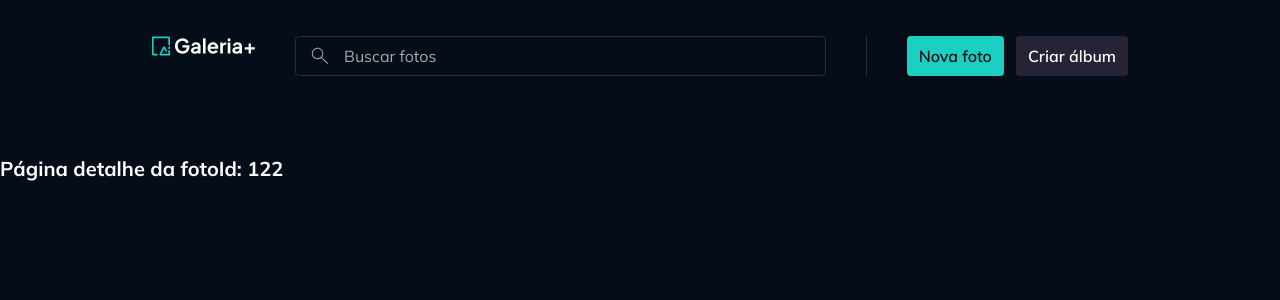
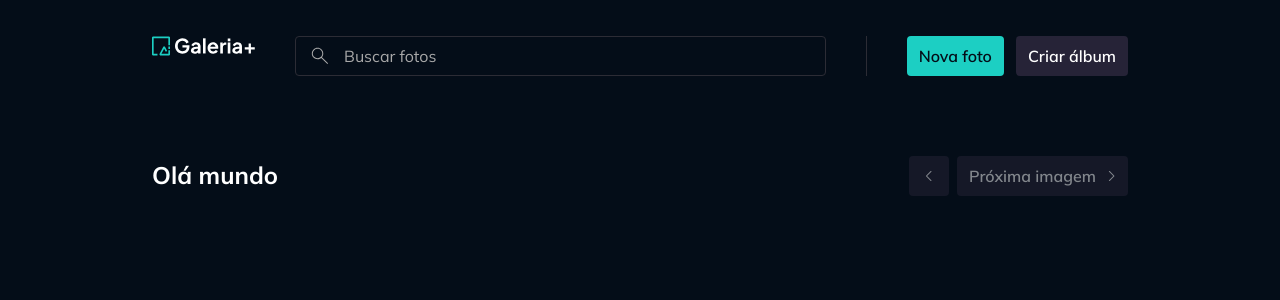
Before and after one commit to deniscapelete/rocket-gallery-plus, a React (Vite) app: page /fotos/122 in a window 1280 px wide. Shown: the top 300 px of the page. Built offline with nearby package versions, Linux system fonts and the light colour scheme.

Commit message:
Mock da página de detalhes da foto - Header da página

```diff
--- /dev/null
+++ b/src/contexts/photos/components/photos-navigator.tsx
@@ -0,0 +1,57 @@
+import type React from "react";
+import Skeleton from "../../../components/skeleton";
+import ButtonIcon from "../../../components/button-icon";
+import ArrowLeftIcon from "../../../assets/icons/chevron-left.svg?react"
+import ArrowRightIcon from "../../../assets/icons/chevron-right.svg?react"
+import Button from "../../../components/button";
+import { useNavigate } from "react-router";
+import cx from "classnames"
+
+interface PhotosNavigatorProps extends React.ComponentProps<"div"> {
+  previousPhotoId?: string;
+  nextPhotoId?: string;
+  loading?: boolean;
+}
+
+export default function PhotosNavigator({
+  previousPhotoId,
+  nextPhotoId,
+  loading,
+  className,
+  ...props
+}: PhotosNavigatorProps) {
+  const navigate = useNavigate();
+
+  return (
+    <div className={cx("flex gap-2", className)} {...props}>
+      {!loading ?
+        <>
+          <ButtonIcon
+            icon={ArrowLeftIcon}
+            variant="secondary"
+            disabled={!previousPhotoId}
+            onClick={() => {
+              navigate(`/fotos/${previousPhotoId}`)
+            }}
+          />
+          <Button
+            icon={ArrowRightIcon}
+            variant="secondary"
+            disabled={!previousPhotoId}
+            onClick={() => {
+              navigate(`/fotos/${nextPhotoId}`)
+            }}
+          >
+            Próxima imagem
+          </Button>
+        </>
+        : (
+          <>
+            <Skeleton className="h-10 w-10" />
+            <Skeleton className="h-10 w-36" />
+          </>
+        )
+      }
+    </div >
+  )
+}
--- a/src/pages/page-photo-details.tsx
+++ b/src/pages/page-photo-details.tsx
@@ -1,13 +1,37 @@
 import { useParams } from "react-router";
 import Text from "../components/text";
+import Container from "../components/container";
+import type { Photo } from "../contexts/photos/models/photo";
+import Skeleton from "../components/skeleton";
+import PhotosNavigator from "../contexts/photos/components/photos-navigator";
 
 export default function PagePhotoDetails() {
   const { id } = useParams();
+  // Apenas para teste do mock
+  const isLoadingPhoto = false;
+  const photo = {
+    id: '123',
+    title: 'Olá mundo',
+    imageId: "portrait-tower.png",
+    albums: [
+      { id: '321', title: "album 1" },
+      { id: '322', title: "album 2" },
+      { id: '323', title: "album 3" }
+    ]
+  }
 
   return (
-    <>
-      <Text variant="heading-medium">Página detalhe da foto</Text>
-      <Text variant="heading-medium">Id: {id}</Text>
-    </>
+    <Container>
+      <header className="flex items-center justify-between gap-8 mb-8">
+        {!isLoadingPhoto ? (
+          <Text variant="heading-large"> {photo?.title} </Text>
+        ) : (
+          <Skeleton className="w-48 h-8" />
+        )}
+
+
+        <PhotosNavigator loading={isLoadingPhoto} />
+      </header>
+    </Container>
   )
 }
```
